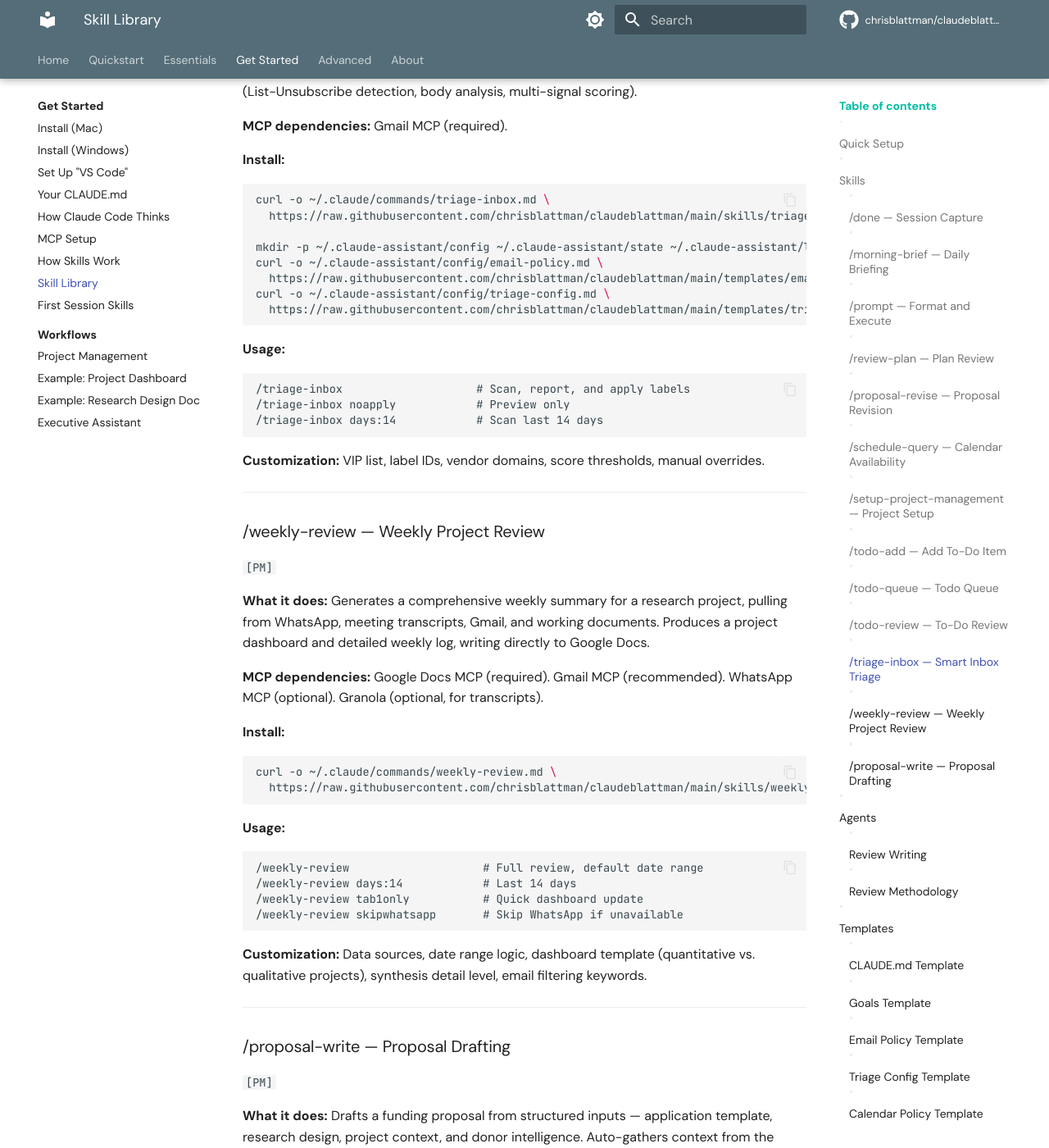
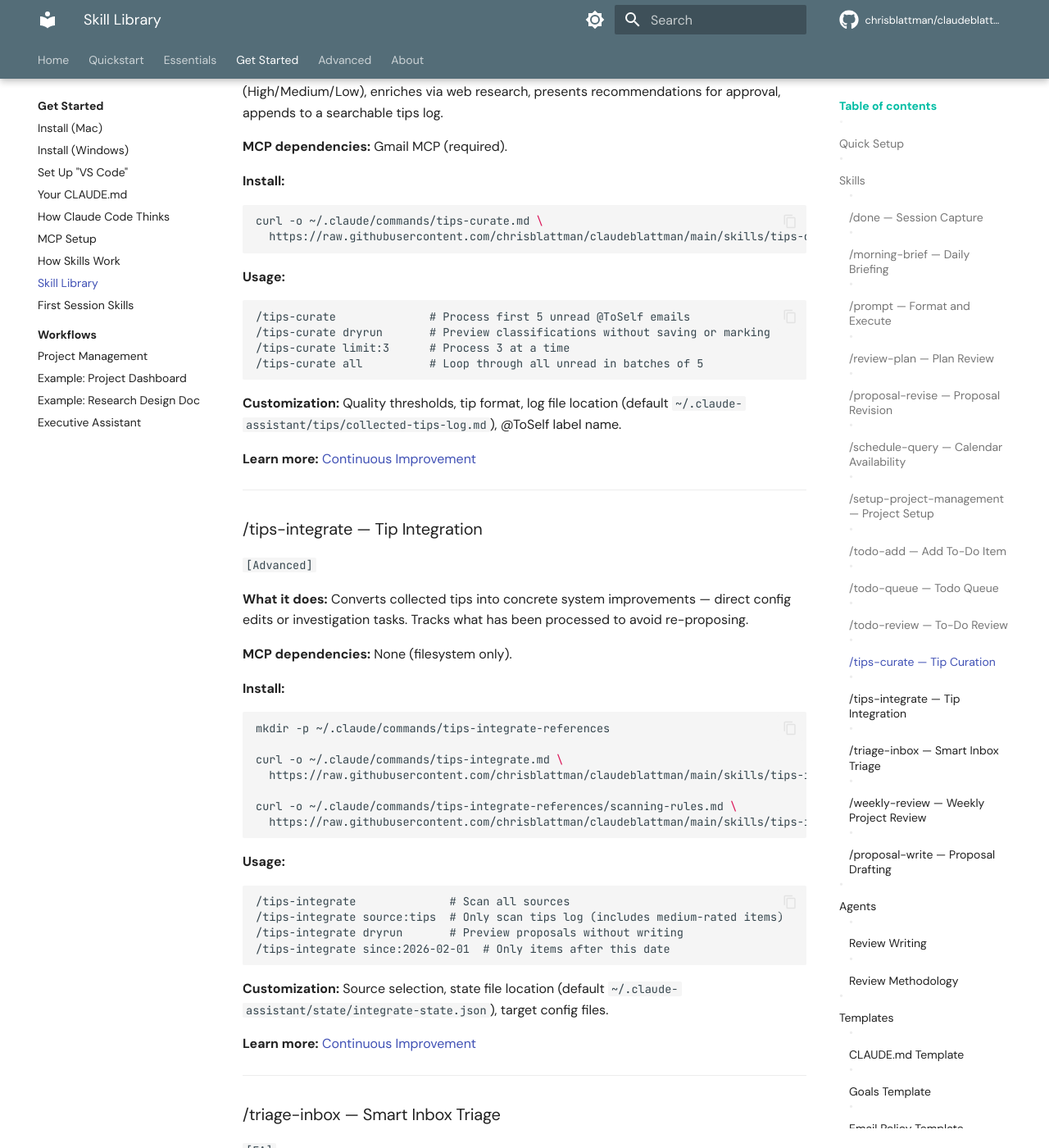
Before and after one commit to XiongfeiLi6/claudeblattman, an MkDocs documentation site: the page built from docs/setup/skill-reference.md, in a window 1280 px wide and 1400 px high, scrolled down 7126 px. Shown: the whole window at 82% size. Built offline with MkDocs 1.6.1 and Material for MkDocs 9.7.7, drawn with Linux system fonts in a browser that asks for light colours; comment, search, counter and statistics services are not loaded; some of the changed text lies outside the part shown.

Commit message:
Add Continuous Improvement page and tips pipeline documentation
- New narrative page: docs/system/continuous-improvement.md
  covering @ToSelf setup, pipeline flow, examples, and customization
- Two new skill entries in Skill Library (tips-curate, tips-integrate)
  tagged [Advanced]
- Updated tag legend with [Advanced] category
- Added nav entry under Advanced section
- Added table row to system/index.md
- Cross-linked from Downloads (collected tips log card)

Co-Authored-By: Claude Opus 4.6 <noreply@anthropic.com>

````diff
--- a/docs/setup/skill-reference.md
+++ b/docs/setup/skill-reference.md
@@ -2,7 +2,7 @@
 
 All downloadable skills, agents, and templates. Each entry includes installation commands, usage examples, and customization guidance.
 
-**Workflow tags:** Skills are tagged by which workflow they belong to — `[PM]` for [Project Management](../workflows/project-management.md), `[EA]` for [Executive Assistant](../toolkit/executive-assistant.md), `[First Session]` for [First Session Skills](../workflows/first-session-skills.md).
+**Workflow tags:** Skills are tagged by which workflow they belong to — `[PM]` for [Project Management](../workflows/project-management.md), `[EA]` for [Executive Assistant](../toolkit/executive-assistant.md), `[First Session]` for [First Session Skills](../workflows/first-session-skills.md), `[Advanced]` for [system-level tools](../system/continuous-improvement.md).
 
 ---
 
@@ -291,6 +291,65 @@ curl -o ~/.claude/commands/todo-review.md \
 
 ---
 
+### /tips-curate — Tip Curation
+`[Advanced]`
+
+**What it does:** Processes @ToSelf emails containing tips and research. Quality-filters (High/Medium/Low), enriches via web research, presents recommendations for approval, appends to a searchable tips log.
+
+**MCP dependencies:** Gmail MCP (required).
+
+**Install:**
+```bash
+curl -o ~/.claude/commands/tips-curate.md \
+  https://raw.githubusercontent.com/chrisblattman/claudeblattman/main/skills/tips-curate.md
+```
+
+**Usage:**
+```
+/tips-curate              # Process first 5 unread @ToSelf emails
+/tips-curate dryrun       # Preview classifications without saving or marking
+/tips-curate limit:3      # Process 3 at a time
+/tips-curate all          # Loop through all unread in batches of 5
+```
+
+**Customization:** Quality thresholds, tip format, log file location (default `~/.claude-assistant/tips/collected-tips-log.md`), @ToSelf label name.
+
+**Learn more:** [Continuous Improvement](../system/continuous-improvement.md)
+
+---
+
+### /tips-integrate — Tip Integration
+`[Advanced]`
+
+**What it does:** Converts collected tips into concrete system improvements — direct config edits or investigation tasks. Tracks what has been processed to avoid re-proposing.
+
+**MCP dependencies:** None (filesystem only).
+
+**Install:**
+```bash
+mkdir -p ~/.claude/commands/tips-integrate-references
+
+curl -o ~/.claude/commands/tips-integrate.md \
+  https://raw.githubusercontent.com/chrisblattman/claudeblattman/main/skills/tips-integrate.md
+
+curl -o ~/.claude/commands/tips-integrate-references/scanning-rules.md \
+  https://raw.githubusercontent.com/chrisblattman/claudeblattman/main/skills/tips-integrate-references/scanning-rules.md
+```
+
+**Usage:**
+```
+/tips-integrate              # Scan all sources
+/tips-integrate source:tips  # Only scan tips log (includes medium-rated items)
+/tips-integrate dryrun       # Preview proposals without writing
+/tips-integrate since:2026-02-01  # Only items after this date
+```
+
+**Customization:** Source selection, state file location (default `~/.claude-assistant/state/integrate-state.json`), target config files.
+
+**Learn more:** [Continuous Improvement](../system/continuous-improvement.md)
+
+---
+
 ### /triage-inbox — Smart Inbox Triage
 `[EA]`
 
--- a/mkdocs.yml
+++ b/mkdocs.yml
@@ -86,6 +86,7 @@ nav:
     - system/index.md
     - Building Skills: system/building-skills.md
     - Agents vs Skills: system/agents-vs-skills.md
+    - Continuous Improvement: system/continuous-improvement.md
     - Patterns: system/patterns.md
     - Downloads & Reference Library: downloads/index.md
     - "A Real CLAUDE.md": downloads/real-claude-md-example.md
````
Also changed, not shown: docs/downloads/index.md (+1 -1 lines), docs/system/continuous-improvement.md (added, +190 -0 lines), docs/system/index.md (+1 -0 lines).
